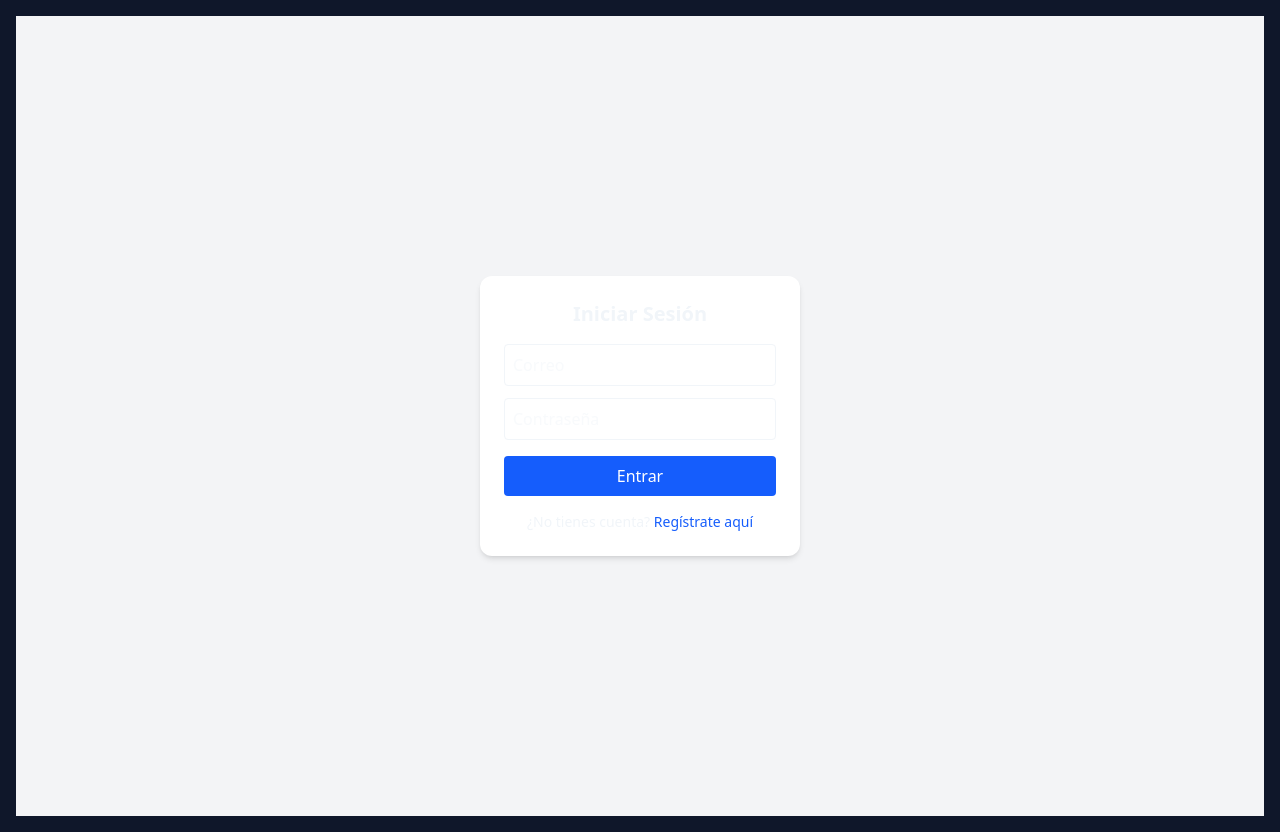
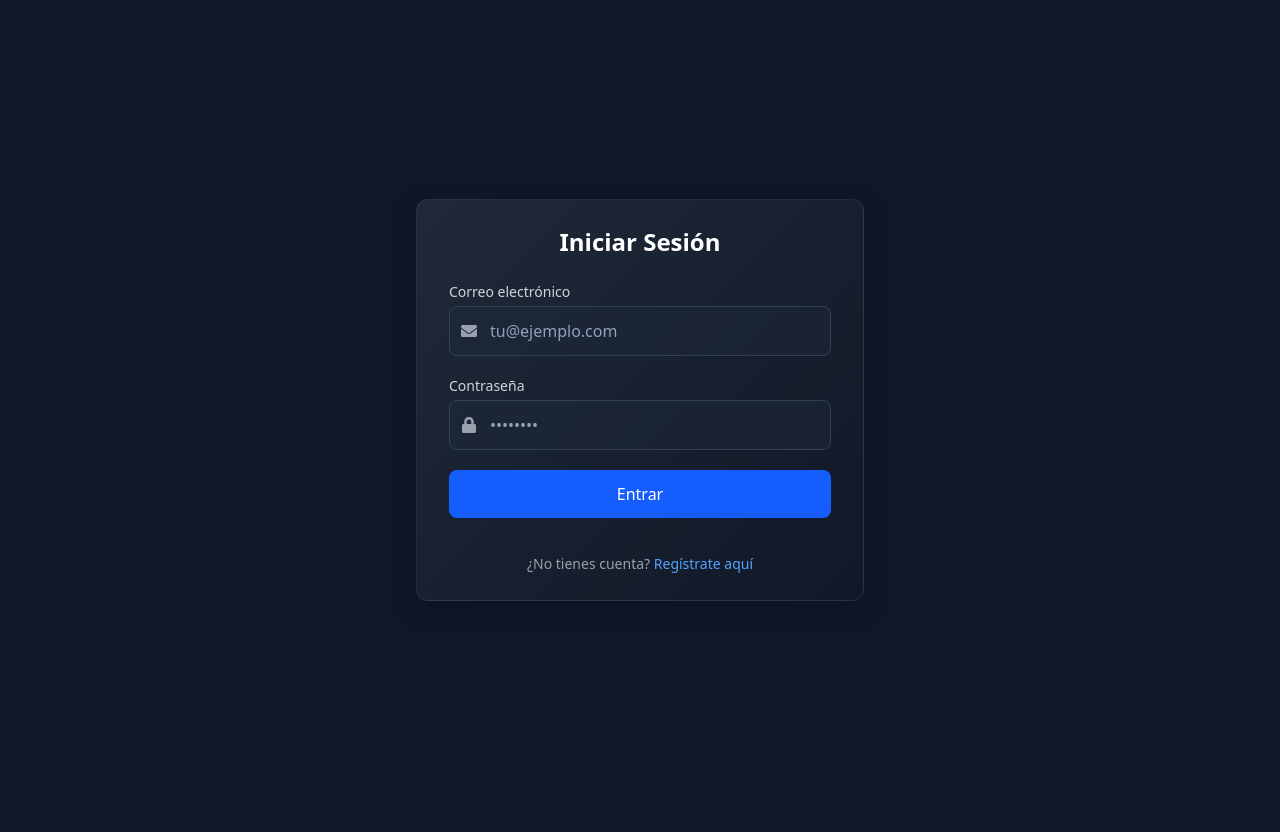
Before and after one commit to Daniel-JA03/To-Do-List-Frontend, a React (Vite) app: page / in a window 1280 px wide. After the commit the page ends 800 px from the top, so only its background shows below. Built offline with nearby package versions, Linux system fonts and the light colour scheme.

Commit message:
feat: Add style to the login form

```diff
--- a/src/index.css
+++ b/src/index.css
@@ -1,4 +1,8 @@
 @import "tailwindcss";
+
+*, *::before, *::after {
+  box-sizing: border-box;
+}
 
 /* Estilo personalizado para las tarjetas de tarea */
 .pedido-card {
@@ -31,6 +35,5 @@ body {
 #root {
   width: 100%;
   margin: 0 auto;
-  padding: 1rem;
   text-align: center;
 }
--- a/src/pages/Login.jsx
+++ b/src/pages/Login.jsx
@@ -2,6 +2,7 @@ import { useForm } from "react-hook-form";
 import UsuarioService from "../services/UsuarioService";
 import Swal from "sweetalert2";
 import { useNavigate } from "react-router-dom";
+import { FaEnvelope, FaLock } from "react-icons/fa";
 
 export default function Login() {
   const { register, handleSubmit } = useForm();
@@ -9,14 +10,12 @@ export default function Login() {
 
   const onSubmit = async (data) => {
     try {
-      const res = await UsuarioService.verificarLogin(
-        data.correo,
-        data.password,
-      );
+      const res = await UsuarioService.verificarLogin(data.correo, data.password);
 
       if (res.data === "approved") {
         const idRes = await UsuarioService.obtenerIdUsuario(data.correo);
-        localStorage.setItem("userId", idRes.data);
+        localStorage.setItem("ide_usr", idRes.data);
+        localStorage.setItem("nom_usr", data.correo); // o mejor: nombre real si lo tienes
         navigate("/tareas");
       } else {
         Swal.fire("Error", "Credenciales incorrectas", "error");
@@ -27,43 +26,65 @@ export default function Login() {
   };
 
   return (
-    <div className="min-h-screen flex items-center justify-center bg-gray-100">
-      <form
-        onSubmit={handleSubmit(onSubmit)}
-        className="bg-white p-6 rounded-xl shadow-md w-80"
-      >
-        <h2 className="text-xl font-bold mb-4 text-center">Iniciar Sesión</h2>
+    // 👇 Contenedor con overflow-x-hidden para evitar scroll horizontal
+    <div className="min-h-screen w-full flex items-center justify-center p-4 overflow-hidden">
+      <div className="w-full max-w-md">
+        <div className="pedido-card">
+          <h2 className="text-2xl font-bold text-center mb-6">Iniciar Sesión</h2>
 
+          <form onSubmit={handleSubmit(onSubmit)} className="space-y-5">
+            {/* Campo Correo */}
+            <div>
+              <label className="block text-sm font-medium text-gray-300 mb-1 text-left">
+                Correo electrónico
+              </label>
+              <div className="relative">
+                <FaEnvelope className="absolute left-3 top-1/2 transform -translate-y-1/2 text-gray-400" />
                 <input
                   type="email"
-          placeholder="Correo"
+                  placeholder="tu@ejemplo.com"
                   {...register("correo", { required: true })}
-          className="w-full p-2 border rounded mb-3"
+                  className="w-full pl-10 pr-4 py-3 bg-slate-800/50 border border-slate-700 rounded-lg text-white placeholder-slate-400 focus:outline-none focus:ring-2 focus:ring-blue-500"
                 />
+              </div>
+            </div>
 
+            {/* Campo Contraseña */}
+            <div>
+              <label className="block text-sm font-medium text-gray-300 mb-1 text-left">
+                Contraseña
+              </label>
+              <div className="relative">
+                <FaLock className="absolute left-3 top-1/2 transform -translate-y-1/2 text-gray-400" />
                 <input
                   type="password"
-          placeholder="Contraseña"
+                  placeholder="••••••••"
                   {...register("password", { required: true })}
-          className="w-full p-2 border rounded mb-4"
+                  className="w-full pl-10 pr-4 py-3 bg-slate-800/50 border border-slate-700 rounded-lg text-white placeholder-slate-400 focus:outline-none focus:ring-2 focus:ring-blue-500"
                 />
+              </div>
+            </div>
 
-        <button className="w-full bg-blue-600 text-white py-2 rounded hover:bg-blue-700">
+            <button
+              type="submit"
+              className="w-full bg-blue-600 hover:bg-blue-700 text-white py-3 rounded-lg font-medium transition-colors"
+            >
               Entrar
             </button>
 
-        {/* 👇 Enlace para ir a registro */}
-        <p className="text-center mt-4 text-sm">
+            <p className="text-center mt-4 text-sm text-gray-400">
               ¿No tienes cuenta?{" "}
               <button
                 type="button"
                 onClick={() => navigate("/register")}
-            className="text-blue-600 hover:underline"
+                className="text-blue-400 hover:text-blue-300 font-medium"
               >
                 Regístrate aquí
               </button>
             </p>
           </form>
         </div>
+      </div>
+    </div>
   );
 }
```
Lines whose indentation alone changed are shown as unchanged.
